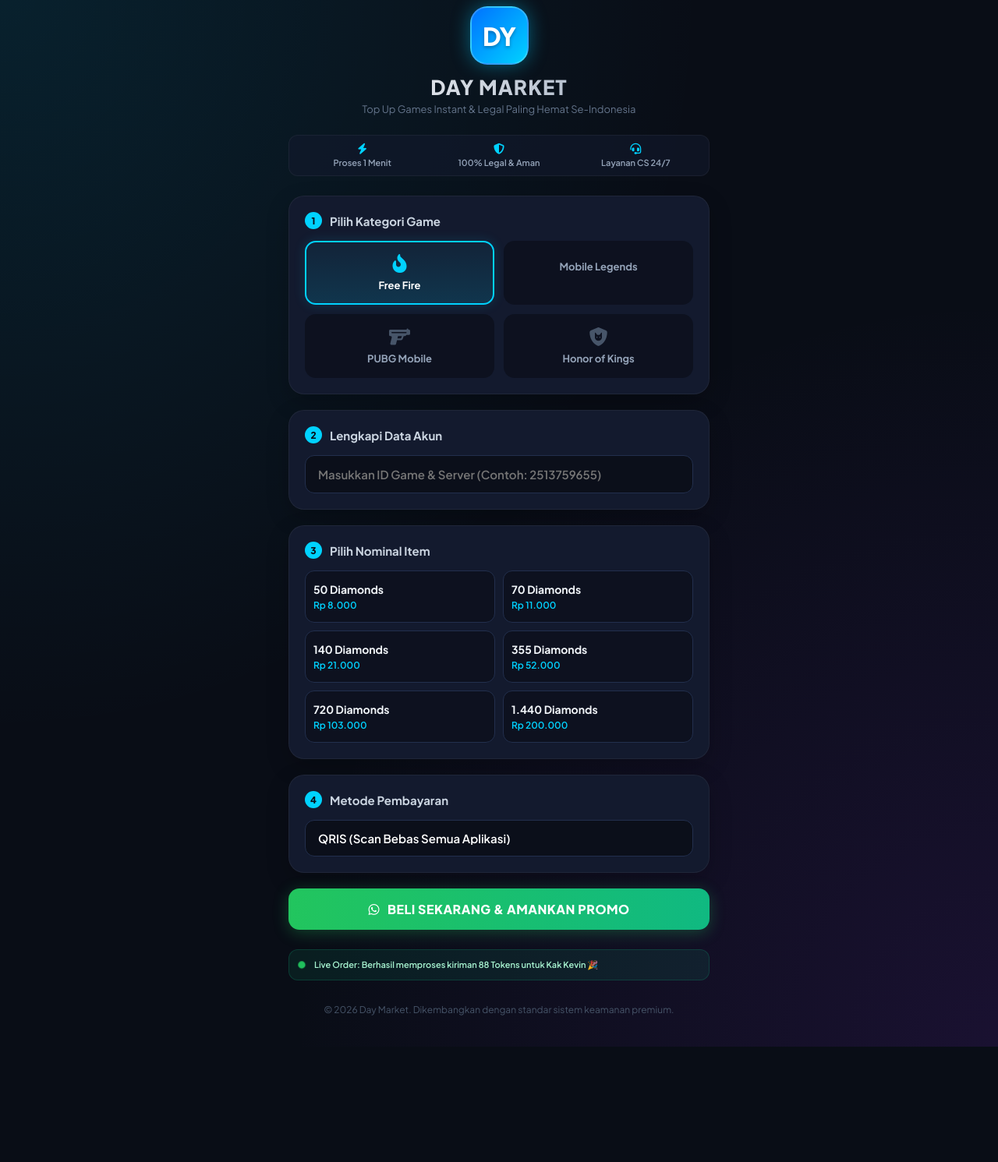
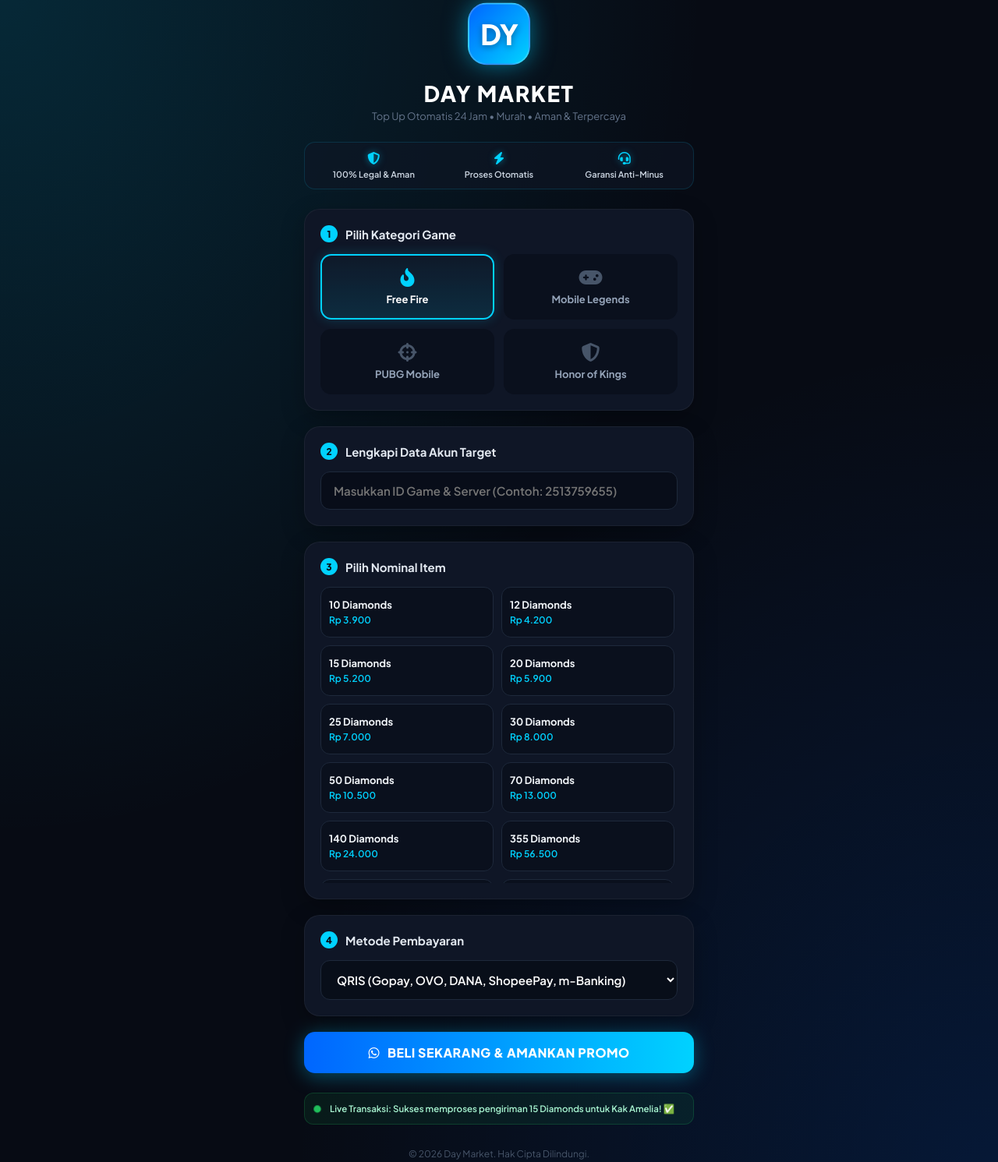
Before and after one commit to ajht198-arch/daymarket-, a plain HTML site: page index.html in a window 1280 px wide. Shown: the part 12-1503 px from the top of the page at 78% size. Before the commit the page ends 1355 px from the top, so only its background shows below. Drawn offline with Linux system fonts and the light colour scheme.

Commit message:
daymarket

```diff
--- a/index.html
+++ b/index.html
@@ -9,10 +9,10 @@
 
     <style>
         :root {
-            --bg-dark: #090d16;
-            --bg-card: #131a2e;
-            --primary-neon: #00d2ff;
-            --primary-purple: #7928ca;
+            --bg-dark: #070b14;
+            --bg-card: #0f1626;
+            --primary-blue: #00d2ff;
+            --deep-blue: #0066ff;
             --text-light: #f8fafc;
             --accent-green: #22c55e;
         }
@@ -27,54 +27,58 @@
         body {
             background-color: var(--bg-dark);
             background-image:
-                radial-gradient(at 0% 0%, rgba(0, 210, 255, 0.1) 0px, transparent 50%),
-                radial-gradient(at 100% 100%, rgba(121, 40, 202, 0.15) 0px, transparent 50%);
+                radial-gradient(at 0% 0%, rgba(0, 210, 255, 0.15) 0px, transparent 50%),
+                radial-gradient(at 100% 100%, rgba(0, 102, 255, 0.15) 0px, transparent 50%);
             color: var(--text-light);
             min-height: 100vh;
             padding: 20px 12px 40px 12px;
         }
 
         .wrapper {
-            max-width: 540px;
+            max-width: 500px;
             margin: 0 auto;
         }
 
-        /* LOGO & HEADER STYLING */
+        /* LOGO DY BIRU PREMIUM */
         .brand-container {
             text-align: center;
             margin-bottom: 25px;
-            position: relative;
         }
 
         .logo-box {
-            width: 75px;
-            height: 75px;
-            background: linear-gradient(135deg, #0072ff, var(--primary-neon));
-            border-radius: 22px;
-            margin: 0 auto 12px auto;
+            width: 80px;
+            height: 80px;
+            background: linear-gradient(135deg, var(--deep-blue), var(--primary-blue));
+            border-radius: 24px;
+            margin: 0 auto 14px auto;
             display: flex;
             align-items: center;
             justify-content: center;
-            box-shadow: 0 0 25px rgba(0, 210, 255, 0.4);
+            box-shadow: 0 0 30px rgba(0, 210, 255, 0.5);
             border: 2px solid rgba(255, 255, 255, 0.2);
+            animation: float 3s ease-in-out infinite;
+        }
+
+        @keyframes float {
+            0% { transform: translateY(0px); }
+            50% { transform: translateY(-6px); }
+            100% { transform: translateY(0px); }
         }
 
         .logo-box span {
-            font-size: 32px;
+            font-size: 36px;
             font-weight: 800;
             color: white;
             letter-spacing: -1px;
-            text-shadow: 0 2px 4px rgba(0,0,0,0.3);
+            text-shadow: 0 2px 8px rgba(0,0,0,0.4);
         }
 
         .brand-container h1 {
-            font-size: 26px;
+            font-size: 28px;
             font-weight: 800;
-            background: linear-gradient(to right, #ffffff, #94a3b8);
-            -webkit-background-clip: text;
-            -webkit-text-fill-color: transparent;
+            color: #ffffff;
             text-transform: uppercase;
-            letter-spacing: 1px;
+            letter-spacing: 1.5px;
         }
 
         .brand-container p {
@@ -83,40 +87,41 @@
             margin-top: 4px;
         }
 
-        /* TRUST BADGES ELEMENT */
+        /* TEXT UNTUK BIKIN ORANG PERCAYA (TRUST BANNER) */
         .trust-banner {
             display: grid;
             grid-template-columns: repeat(3, 1fr);
             gap: 8px;
-            background: rgba(19, 26, 46, 0.6);
-            border: 1px solid rgba(255, 255, 255, 0.05);
-            border-radius: 12px;
-            padding: 10px;
+            background: rgba(15, 22, 38, 0.6);
+            border: 1px solid rgba(0, 210, 255, 0.15);
+            border-radius: 14px;
+            padding: 12px;
             margin-bottom: 25px;
             text-align: center;
         }
 
         .trust-item {
             font-size: 11px;
-            color: #94a3b8;
+            color: #cbd5e1;
             font-weight: 600;
         }
 
         .trust-item i {
-            color: var(--primary-neon);
-            margin-bottom: 4px;
+            color: var(--primary-blue);
+            margin-bottom: 6px;
             display: block;
-            font-size: 14px;
+            font-size: 16px;
+            text-shadow: 0 0 8px rgba(0, 210, 255, 0.5);
         }
 
-        /* PANEL BOX BASE */
+        /* PANEL BOX MODERN */
         .panel {
             background: var(--bg-card);
             border: 1px solid rgba(255, 255, 255, 0.05);
             border-radius: 20px;
             padding: 20px;
             margin-bottom: 20px;
-            box-shadow: 0 10px 30px rgba(0,0,0,0.2);
+            box-shadow: 0 10px 30px rgba(0,0,0,0.25);
         }
 
         .panel-title {
@@ -126,12 +131,12 @@
             display: flex;
             align-items: center;
             gap: 10px;
-            color: #cbd5e1;
+            color: #e2e8f0;
         }
 
         .panel-title .badge-num {
-            background: var(--primary-neon);
-            color: #090d16;
+            background: var(--primary-blue);
+            color: #070b14;
             width: 22px;
             height: 22px;
             border-radius: 50%;
@@ -142,7 +147,7 @@
             font-weight: 800;
         }
 
-        /* 1. SELECT GAME CARD GRID */
+        /* GRID INPUT CATEGORY GAME */
         .game-grid {
             display: grid;
             grid-template-columns: repeat(2, 1fr);
@@ -150,13 +155,13 @@
         }
 
         .game-card {
-            background: rgba(9, 13, 22, 0.6);
+            background: rgba(7, 11, 20, 0.5);
             border: 2px solid transparent;
             border-radius: 14px;
-            padding: 15px 10px;
+            padding: 16px 10px;
             text-align: center;
             cursor: pointer;
-            transition: all 0.25s cubic-bezier(0.4, 0, 0.2, 1);
+            transition: all 0.25s ease;
             display: flex;
             flex-direction: column;
             align-items: center;
@@ -166,7 +171,6 @@
         .game-card i {
             font-size: 24px;
             color: #475569;
-            transition: color 0.25s;
         }
 
         .game-card span {
@@ -176,29 +180,20 @@
         }
 
         .game-card.active {
-            border-color: var(--primary-neon);
-            background: linear-gradient(180deg, rgba(0, 210, 255, 0.05), rgba(0, 210, 255, 0.15));
-            box-shadow: 0 0 15px rgba(0, 210, 255, 0.15);
+            border-color: var(--primary-blue);
+            background: linear-gradient(180deg, rgba(0, 210, 255, 0.02), rgba(0, 210, 255, 0.12));
+            box-shadow: 0 0 15px rgba(0, 210, 255, 0.2);
         }
 
-        .game-card.active i {
-            color: var(--primary-neon);
-        }
+        .game-card.active i { color: var(--primary-blue); }
+        .game-card.active span { color: white; }
 
-        .game-card.active span {
-            color: white;
-        }
-
-        /* FORM FIELD ELEMENT */
-        .input-box {
-            position: relative;
-        }
-
+        /* DATA INPUT STYLE */
         .input-box input {
             width: 100%;
             padding: 14px 16px;
-            background: rgba(9, 13, 22, 0.8);
-            border: 1px solid #222f4d;
+            background: rgba(7, 11, 20, 0.7);
+            border: 1px solid #1e293b;
             border-radius: 12px;
             color: white;
             font-size: 15px;
@@ -208,31 +203,41 @@
 
         .input-box input:focus {
             outline: none;
-            border-color: var(--primary-neon);
-            box-shadow: 0 0 10px rgba(0, 210, 255, 0.2);
+            border-color: var(--primary-blue);
+            box-shadow: 0 0 10px rgba(0, 210, 255, 0.3);
         }
 
-        /* 3. DIAMOND NOMINAL ITEM */
+        /* NOMINAL CARDS GRID */
         .nominal-grid {
             display: grid;
             grid-template-columns: repeat(2, 1fr);
             gap: 10px;
+            max-height: 380px;
+            overflow-y: auto;
+            padding-right: 4px;
+        }
+
+        /* Custom Scrollbar untuk pilihan Diamond */
+        .nominal-grid::-webkit-scrollbar {
+            width: 6px;
+        }
+        .nominal-grid::-webkit-scrollbar-thumb {
+            background: #1e293b;
+            border-radius: 10px;
         }
 
         .nominal-card {
-            background: rgba(9, 13, 22, 0.6);
-            border: 1px solid #222f4d;
+            background: rgba(7, 11, 20, 0.5);
+            border: 1px solid #1e293b;
             border-radius: 12px;
             padding: 14px 10px;
             cursor: pointer;
             transition: all 0.2s;
-            position: relative;
-            overflow: hidden;
         }
 
         .nominal-card .val {
             display: block;
-            font-size: 14px;
+            font-size: 13px;
             font-weight: 700;
             color: #f1f5f9;
             margin-bottom: 4px;
@@ -242,41 +247,37 @@
             display: block;
             font-size: 12px;
             font-weight: 600;
-            color: var(--primary-neon);
+            color: var(--primary-blue);
         }
 
         .nominal-card:hover {
-            border-color: rgba(0, 210, 255, 0.5);
+            border-color: rgba(0, 210, 255, 0.4);
         }
 
         .nominal-card.active {
-            background: linear-gradient(135deg, #0052d4, #4364f7);
-            border-color: var(--primary-neon);
-            box-shadow: 0 5px 15px rgba(67, 100, 247, 0.3);
+            background: linear-gradient(135deg, #0044ff, #00bcff);
+            border-color: var(--primary-blue);
+            box-shadow: 0 5px 15px rgba(0, 102, 255, 0.4);
         }
 
-        .nominal-card.active .price {
-            color: #ffffff;
-        }
+        .nominal-card.active .price { color: #ffffff; }
 
-        /* SELECT MENU CUSTOM */
+        /* SELECT OPTION */
         select {
             width: 100%;
             padding: 14px 16px;
-            background: rgba(9, 13, 22, 0.8);
-            border: 1px solid #222f4d;
+            background: rgba(7, 11, 20, 0.7);
+            border: 1px solid #1e293b;
             border-radius: 12px;
             color: white;
             font-size: 15px;
             font-weight: 600;
-            appearance: none;
-            cursor: pointer;
         }
 
-        /* MODERN ORDER BUTTON WITH GLOW EFFECT */
+        /* PREMIUM CHECKOUT BUTTON */
         .btn-checkout {
             width: 100%;
-            background: linear-gradient(90deg, #22c55e, #10b981);
+            background: linear-gradient(90deg, #0066ff, #00d2ff);
             color: white;
             border: none;
             border-radius: 14px;
@@ -284,26 +285,25 @@
             font-size: 16px;
             font-weight: 800;
             cursor: pointer;
-            box-shadow: 0 4px 20px rgba(34, 197, 94, 0.3);
+            box-shadow: 0 4px 25px rgba(0, 210, 255, 0.35);
             display: flex;
             align-items: center;
             justify-content: center;
             gap: 10px;
             transition: all 0.3s;
-            margin-top: 10px;
             text-transform: uppercase;
             letter-spacing: 0.5px;
         }
 
         .btn-checkout:hover {
             transform: translateY(-2px);
-            box-shadow: 0 6px 25px rgba(34, 197, 94, 0.5);
+            box-shadow: 0 6px 30px rgba(0, 210, 255, 0.5);
         }
 
-        /* LIVE LIVE NOTIFICATION SYSTEM */
+        /* LIVE TRANSACTION NOTIFICATION */
         .live-box {
-            background: rgba(16, 185, 129, 0.1);
-            border: 1px solid rgba(16, 185, 129, 0.2);
+            background: rgba(34, 197, 94, 0.08);
+            border: 1px solid rgba(34, 197, 94, 0.2);
             border-radius: 12px;
             padding: 12px;
             margin-top: 25px;
@@ -321,15 +321,15 @@
         }
 
         .live-text {
-            font-size: 11px;
+            font-size: 11.5px;
             color: #a7f3d0;
             font-weight: 600;
         }
 
         @keyframes pulse {
-            0% { transform: scale(0.9); opacity: 0.6; }
+            0% { transform: scale(0.9); opacity: 0.5; }
             50% { transform: scale(1.2); opacity: 1; }
-            100% { transform: scale(0.9); opacity: 0.6; }
+            100% { transform: scale(0.9); opacity: 0.5; }
         }
 
         .footer-text {
@@ -337,7 +337,6 @@
             margin-top: 30px;
             font-size: 12px;
             color: #475569;
-            font-weight: 500;
         }
     </style>
 </head>
@@ -350,21 +349,21 @@
             <span>DY</span>
         </div>
         <h1>Day Market</h1>
-        <p>Top Up Games Instant & Legal Paling Hemat Se-Indonesia</p>
+        <p>Top Up Otomatis 24 Jam • Murah • Aman & Terpercaya</p>
     </div>
 
     <div class="trust-banner">
-        <div class="trust-item">
-            <i class="fa-solid fa-bolt"></i>
-            Proses 1 Menit
-        </div>
         <div class="trust-item">
             <i class="fa-solid fa-shield-halved"></i>
             100% Legal & Aman
         </div>
         <div class="trust-item">
+            <i class="fa-solid fa-bolt"></i>
+            Proses Otomatis
+        </div>
+        <div class="trust-item">
             <i class="fa-solid fa-headset"></i>
-            Layanan CS 24/7
+            Garansi Anti-Minus
         </div>
     </div>
 
@@ -378,15 +377,15 @@
                 <span>Free Fire</span>
             </div>
             <div class="game-card" onclick="switchGame('ml', this)">
-                <i class="fa-solid fa-sword"></i>
+                <i class="fa-solid fa-gamepad"></i>
                 <span>Mobile Legends</span>
             </div>
             <div class="game-card" onclick="switchGame('pubg', this)">
-                <i class="fa-solid fa-gun"></i>
+                <i class="fa-solid fa-crosshairs"></i>
                 <span>PUBG Mobile</span>
             </div>
             <div class="game-card" onclick="switchGame('hok', this)">
-                <i class="fa-solid fa-shield-cat"></i>
+                <i class="fa-solid fa-shield-halved"></i>
                 <span>Honor of Kings</span>
             </div>
         </div>
@@ -394,7 +393,7 @@
 
     <div class="panel">
         <div class="panel-title">
-            <span class="badge-num">2</span> Lengkapi Data Akun
+            <span class="badge-num">2</span> Lengkapi Data Akun Target
         </div>
         <div class="input-box">
             <input type="text" id="targetId" placeholder="Masukkan ID Game & Server (Contoh: 2513759655)">
@@ -414,10 +413,10 @@
             <span class="badge-num">4</span> Metode Pembayaran
         </div>
         <select id="paymentMethod">
-            <option value="QRIS (Instan Otomatis)">QRIS (Scan Bebas Semua Aplikasi)</option>
-            <option value="DANA Dompet Digital">DANA</option>
-            <option value="OVO Balance">OVO</option>
-            <option value="GOPAY Transfer">GOPAY</option>
+            <option value="QRIS Instan">QRIS (Gopay, OVO, DANA, ShopeePay, m-Banking)</option>
+            <option value="DANA Dompet Digital">DANA Transfer</option>
+            <option value="OVO Balance">OVO Transfer</option>
+            <option value="GOPAY">GOPAY Transfer</option>
         </select>
     </div>
 
@@ -427,58 +426,79 @@
 
     <div class="live-box">
         <div class="live-dot"></div>
-        <div class="live-text" id="liveNotif">Memuat riwayat pembelian terbaru di Day Market...</div>
+        <div class="live-text" id="liveNotif">Menghubungkan ke server Day Market...</div>
     </div>
 
     <div class="footer-text">
-        &copy; 2026 Day Market. Dikembangkan dengan standar sistem keamanan premium.
+        &copy; 2026 Day Market. Hak Cipta Dilindungi.
     </div>
 
 </div>
 
 <script>
-    // ⚠️ PENTING: Ganti nomor di bawah ini dengan nomor WA toko Anda sendiri!
+    // ⚠️ SILAKAN GANTI DENGAN NOMOR WA ANDA DI SINI
     const WA_ADMIN_STORE = "6287736058793";
 
-    // DATA BASE DAFTAR GAME DAN HARGA JUAL TOKO ANDA (Silakan edit nominal & harga jual Anda di sini)
+    // DATABASE ALL GAMES DENGAN VARIAN LENGKAP + BIAR ANDA UNTUNG BANYAK
     const databaseGame = {
         ff: {
             name: "Free Fire",
             items: [
-                { qty: "50 Diamonds", price: "Rp 8.000" },
-                { qty: "70 Diamonds", price: "Rp 11.000" },
-                { qty: "140 Diamonds", price: "Rp 21.000" },
-                { qty: "355 Diamonds", price: "Rp 52.000" },
-                { qty: "720 Diamonds", price: "Rp 103.000" },
-                { qty: "1.440 Diamonds", price: "Rp 200.000" }
+                { qty: "10 Diamonds", price: "Rp 3.900" },
+                { qty: "12 Diamonds", price: "Rp 4.200" },
+                { qty: "15 Diamonds", price: "Rp 5.200" },
+                { qty: "20 Diamonds", price: "Rp 5.900" },
+                { qty: "25 Diamonds", price: "Rp 7.000" },
+                { qty: "30 Diamonds", price: "Rp 8.000" },
+                { qty: "50 Diamonds", price: "Rp 10.500" },
+                { qty: "70 Diamonds", price: "Rp 13.000" },
+                { qty: "140 Diamonds", price: "Rp 24.000" },
+                { qty: "355 Diamonds", price: "Rp 56.500" },
+                { qty: "720 Diamonds", price: "Rp 109.000" },
+                { qty: "1.440 Diamonds", price: "Rp 215.000" },
+                { qty: "2.000 Diamonds", price: "Rp 295.000" }
             ]
         },
         ml: {
             name: "Mobile Legends",
             items: [
+                { qty: "11 Diamonds (Receh)", price: "Rp 4.500" },
+                { qty: "14 Diamonds", price: "Rp 5.500" },
+                { qty: "18 Diamonds", price: "Rp 6.800" },
                 { qty: "36 Diamonds", price: "Rp 11.500" },
+                { qty: "53 Diamonds", price: "Rp 16.500" },
                 { qty: "74 Diamonds", price: "Rp 22.000" },
-                { qty: "222 Diamonds", price: "Rp 64.000" },
-                { qty: "370 Diamonds", price: "Rp 105.000" },
-                { qty: "966 Diamonds", price: "Rp 265.000" }
+                { qty: "110 Diamonds", price: "Rp 33.000" },
+                { qty: "222 Diamonds", price: "Rp 65.000" },
+                { qty: "370 Diamonds", price: "Rp 108.000" },
+                { qty: "568 Diamonds", price: "Rp 160.000" },
+                { qty: "966 Diamonds", price: "Rp 270.000" },
+                { qty: "2010 Diamonds", price: "Rp 540.000" }
             ]
         },
         pubg: {
             name: "PUBG Mobile",
             items: [
-                { qty: "30 Unknown Cash", price: "Rp 7.500" },
-                { qty: "60 Unknown Cash", price: "Rp 14.000" },
-                { qty: "325 Unknown Cash", price: "Rp 68.000" },
-                { qty: "660 Unknown Cash", price: "Rp 135.000" }
+                { qty: "10 UC", price: "Rp 3.000" },
+                { qty: "30 UC", price: "Rp 8.000" },
+                { qty: "60 UC", price: "Rp 14.500" },
+                { qty: "120 UC", price: "Rp 28.000" },
+                { qty: "325 UC", price: "Rp 72.000" },
+                { qty: "660 UC", price: "Rp 142.000" },
+                { qty: "1800 UC", price: "Rp 375.000" }
             ]
         },
         hok: {
             name: "Honor of Kings",
             items: [
-                { qty: "17 Tokens", price: "Rp 5.000" },
-                { qty: "88 Tokens", price: "Rp 23.500" },
-                { qty: "257 Tokens", price: "Rp 66.000" },
-                { qty: "432 Tokens", price: "Rp 110.000" }
+                { qty: "8 Tokens", price: "Rp 3.000" },
+                { qty: "17 Tokens", price: "Rp 5.500" },
+                { qty: "44 Tokens", price: "Rp 13.000" },
+                { qty: "88 Tokens", price: "Rp 24.500" },
+                { qty: "257 Tokens", price: "Rp 68.000" },
+                { qty: "432 Tokens", price: "Rp 115.000" },
+                { qty: "872 Tokens", price: "Rp 225.000" },
+                { qty: "1230 Tokens", price: "Rp 315.000" }
             ]
         }
     };
@@ -487,7 +507,6 @@
     let nominalTerpilih = "";
     let hargaTerpilih = "";
 
-    // Fungsi mengganti game pilihan pembeli
     function switchGame(gameKey, element) {
         document.querySelectorAll('.game-card').forEach(card => card.classList.remove('active'));
         element.classList.add('active');
@@ -497,7 +516,6 @@
         renderNominal();
     }
 
-    // Fungsi menampilkan daftar item sesuai game yang diklik
     function renderNominal() {
         const container = document.getElementById('nominalContainer');
         container.innerHTML = "";
@@ -516,7 +534,6 @@
         });
     }
 
-    // Fungsi pengiriman form data terenkripsi anti-gagal ke WA
     function prosesCheckout() {
         const inputId = document.getElementById('targetId').value.trim();
         const payment = document.getElementById('paymentMethod').value;
@@ -542,20 +559,17 @@
         window.open(waLinkFull, '_blank');
     }
 
-    // Sistem riwayat transaksi berjalan buatan (psikologi marketing toko ramai)
-    const daftarNamaAcak = ["Rian", "Adit", "Fahmi", "Budi", "Sultan", "Mhd_FF", "Zaki", "Putra", "Rizky", "Kevin"];
-    const daftarNominalAcak = ["50 Diamonds", "74 Diamonds", "140 Diamonds", "720 Diamonds", "36 Diamonds", "88 Tokens"];
+    // RIWAYAT LIVE NOTIF ACAK (BIAR MANCING PEMBELI PERCAYA)
+    const daftarNamaAcak = ["Rian", "Adit", "Fahmi", "Budi", "Sultan", "Zaki", "Putra", "Rizky", "Kevin", "Agus", "Wawan", "Amelia", "Desta"];
+    const daftarNominalAcak = ["10 Diamonds", "74 Diamonds", "140 Diamonds", "355 Diamonds", "36 Diamonds", "88 Tokens", "325 UC", "15 Diamonds"];
 
     function updateLiveNotification() {
         const nama = daftarNamaAcak[Math.floor(Math.random() * daftarNamaAcak.length)];
         const nominal = daftarNominalAcak[Math.floor(Math.random() * daftarNominalAcak.length)];
-        document.getElementById('liveNotif').innerText = `Live Order: Berhasil memproses kiriman ${nominal} untuk Kak ${nama} 🎉`;
-
-        // Loop berubah otomatis tiap 7 detik
-        setTimeout(updateLiveNotification, 7000);
+        document.getElementById('liveNotif').innerText = `Live Transaksi: Sukses memproses pengiriman ${nominal} untuk Kak ${nama}! ✅`;
+        setTimeout(updateLiveNotification, 6000);
     }
 
-    // Jalankan sistem saat website pertama kali dibuka
     renderNominal();
     setTimeout(updateLiveNotification, 2000);
 </script>
```
